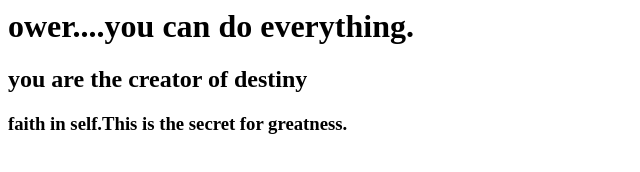
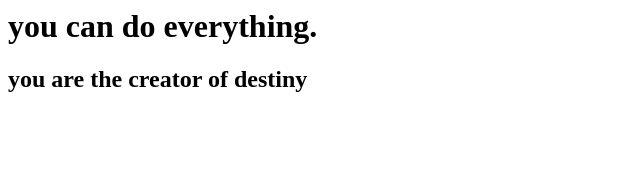
Before and after one commit to khushwant-Dafade/firstrepo, a plain HTML site: page index.html in a window 1280 px wide. Shown: the whole page, without its empty margins (0-640 px from the left). Drawn offline with Linux system fonts and the light colour scheme.

Commit message:
updated quote 1

```diff
--- a/index.html
+++ b/index.html
@@ -1,7 +1,7 @@
 <html>
 	<body>
-		<h1>ower....you can do everything.</h1>
+		<h1>you can do everything.</h1>
 		<h2>you are the creator of destiny</h2>
-		<h3>faith in self.This is the secret for greatness.</h3>
+
 	</body>
 </html>
```
